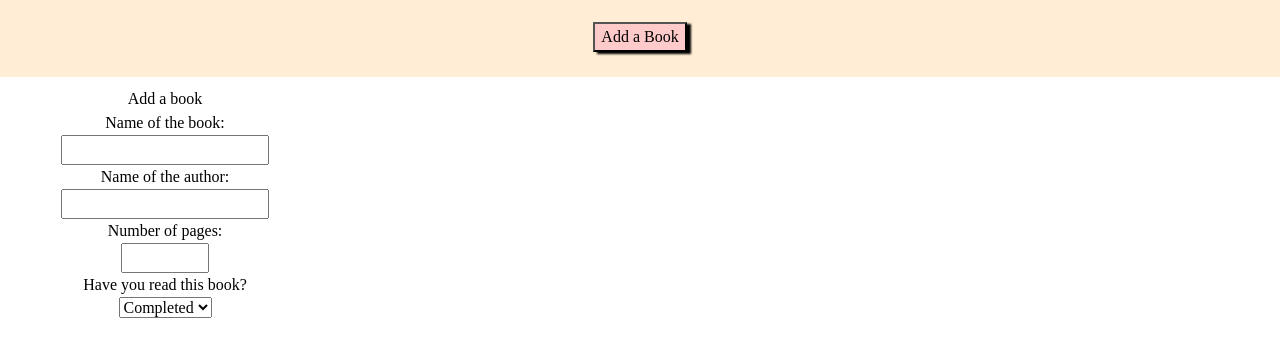
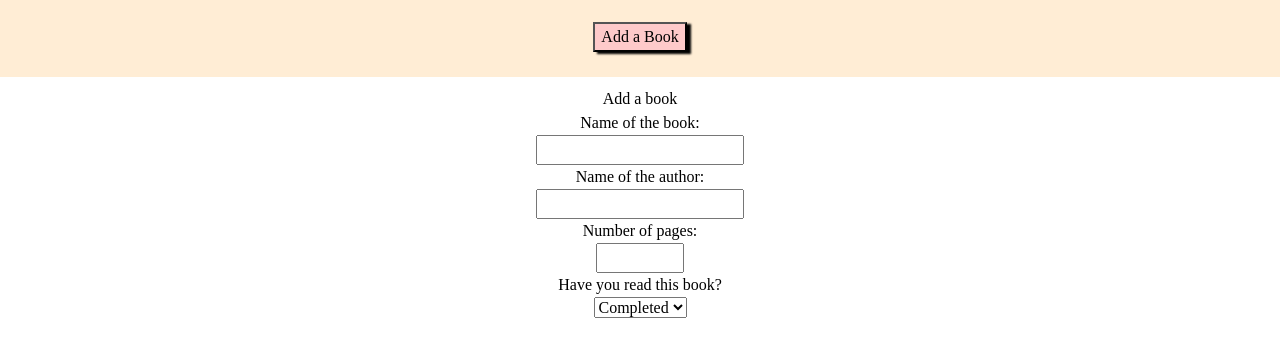
Before and after one commit to BrianRego03/library, a plain HTML site: page index.html in a window 1280 px wide. Shown: the part 66-411 px from the top of the page. Drawn offline with Linux system fonts and the light colour scheme.

Commit message:
Align form with flexbox

```diff
--- a/index.html
+++ b/index.html
@@ -12,6 +12,7 @@
     <div class="addBook">
         <button class="addButton">Add a Book</button>
     </div>
+    <div id="formAlign">
         <form action="#">
             <legend>Add a book</legend>
             <label for="nameInput">Name of the book:</label>
@@ -31,6 +32,7 @@
 
 
         </form>
+    </div>
     <div class="bookGrid">
 
 
--- a/styles.css
+++ b/styles.css
@@ -133,3 +133,7 @@ form{
   align-self: center;
   justify-content: center;
 }
+#formAlign{
+  display: flex;
+  justify-content: center;
+}
```
Lines whose indentation alone changed are shown as unchanged.
